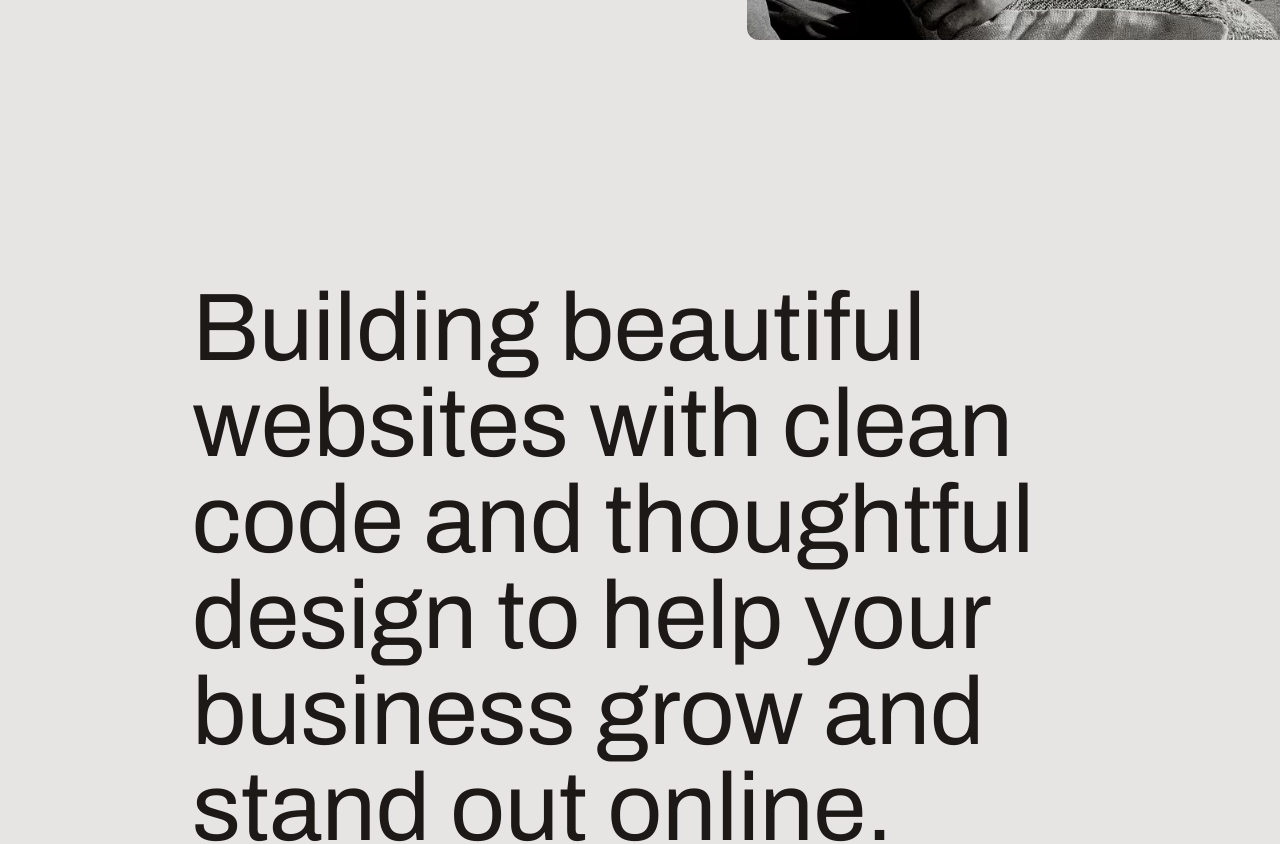
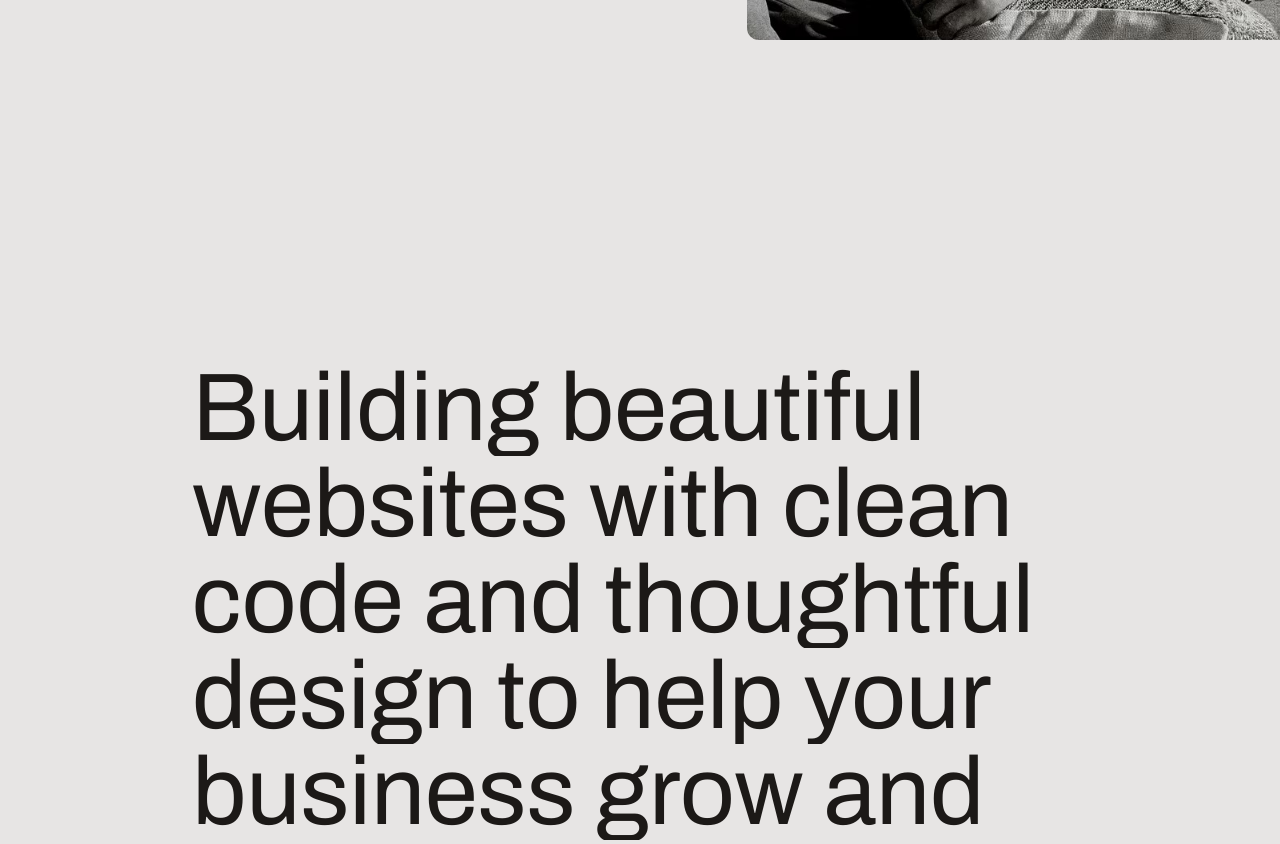
Before and after one commit to sujeethshingade/modern-portfolio, a Next.js app: page / in a window 1280 px wide. Shown: the part 760-1604 px from the top of the page. Built offline with nearby package versions, Linux system fonts and the light colour scheme.

Commit message:
animate intro section

```diff
--- a/src/app/globals.css
+++ b/src/app/globals.css
@@ -5,3 +5,11 @@
 .section{
     @apply py-24 md:py-32 lg:py-40;
 }
+
+.line{
+    @apply overflow-hidden;
+}
+
+.word{
+    @apply translate-y-full;
+}
--- a/src/sections/Header.tsx
+++ b/src/sections/Header.tsx
@@ -26,7 +26,7 @@ const navItems = [
 
 const Header: FC = () => {
   return (
-    <header className="fixed top-0 left-0 w-full backdrop-blur-md">
+    <header className="fixed top-0 left-0 w-full backdrop-blur-md z-50">
       <div className="container !max-w-full">
         <div className="flex justify-between h-20 items-center">
           <div>
--- a/src/sections/Intro.tsx
+++ b/src/sections/Intro.tsx
@@ -1,8 +1,35 @@
-import { FC } from "react";
+'use client';
+
+import { stagger, useAnimate, useInView } from "motion/react";
+import { FC, useEffect } from "react";
+import SplitType from "split-type";
 
 const Intro: FC = () => {
+  const [scope, animate] = useAnimate();
+  const inView = useInView(scope, {
+    once: true,
+  });
+
+  useEffect(() => {
+    new SplitType(scope.current.querySelector('h2'), {
+      types: 'lines,words',
+      tagName: 'span',
+    });
+  }, [scope]);
+
+  useEffect(() => {
+    if (inView) {
+      animate(scope.current.querySelectorAll('.word'), {
+        transform: 'translateY(0%)',
+      }, {
+        duration: 0.8,
+        delay: stagger(0.2),
+      });
+    }
+  }, [inView, animate, scope]);
+
   return (
-    <section className="section mt-12 md:mt-16 lg:mt-20">
+    <section className="section mt-12 md:mt-16 lg:mt-40" ref={scope}>
       <div className="container">
         <h2 className="text-4xl md:text-7xl lg:text-8xl">
           Building beautiful websites with clean code and thoughtful design to help your business grow and stand out online.
```
